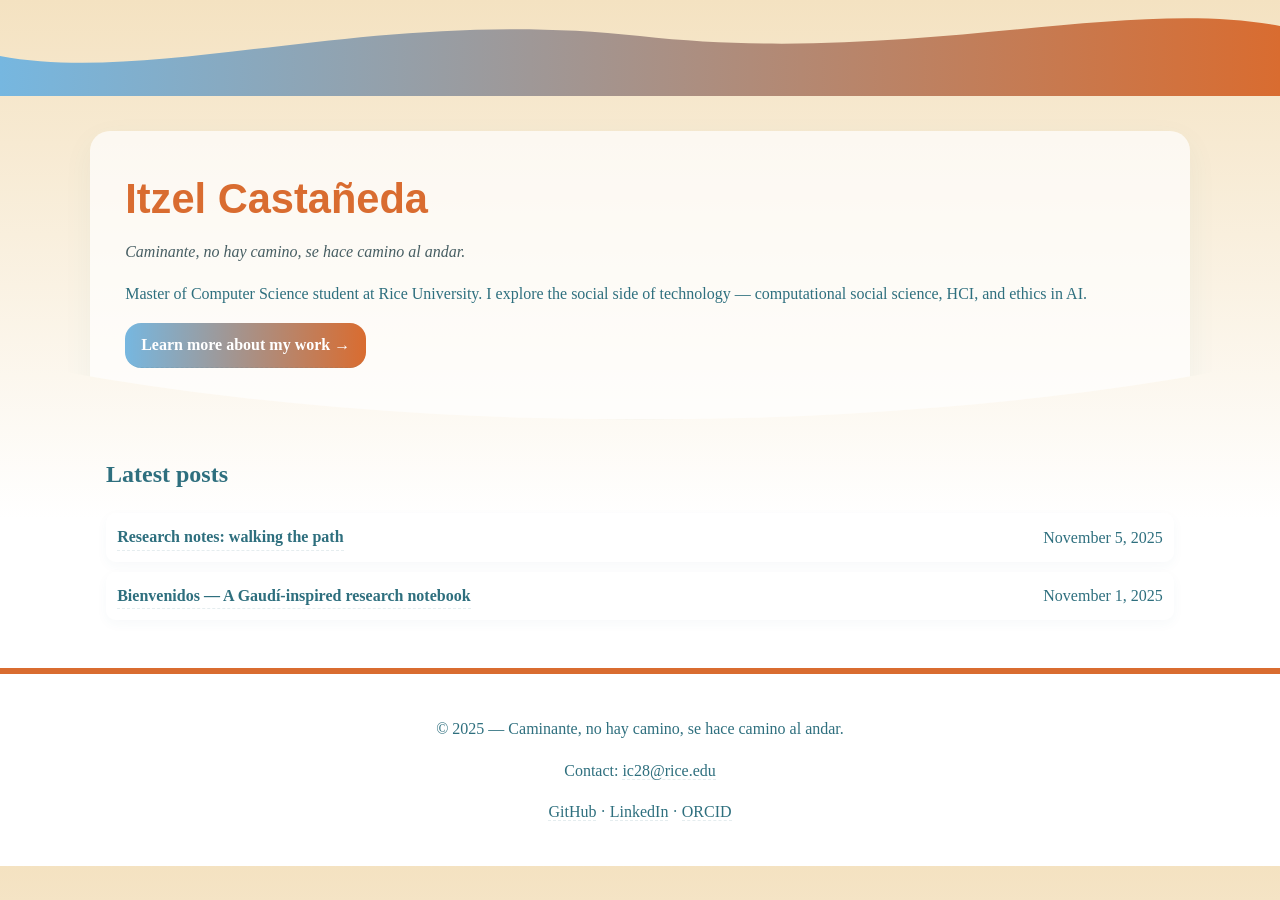
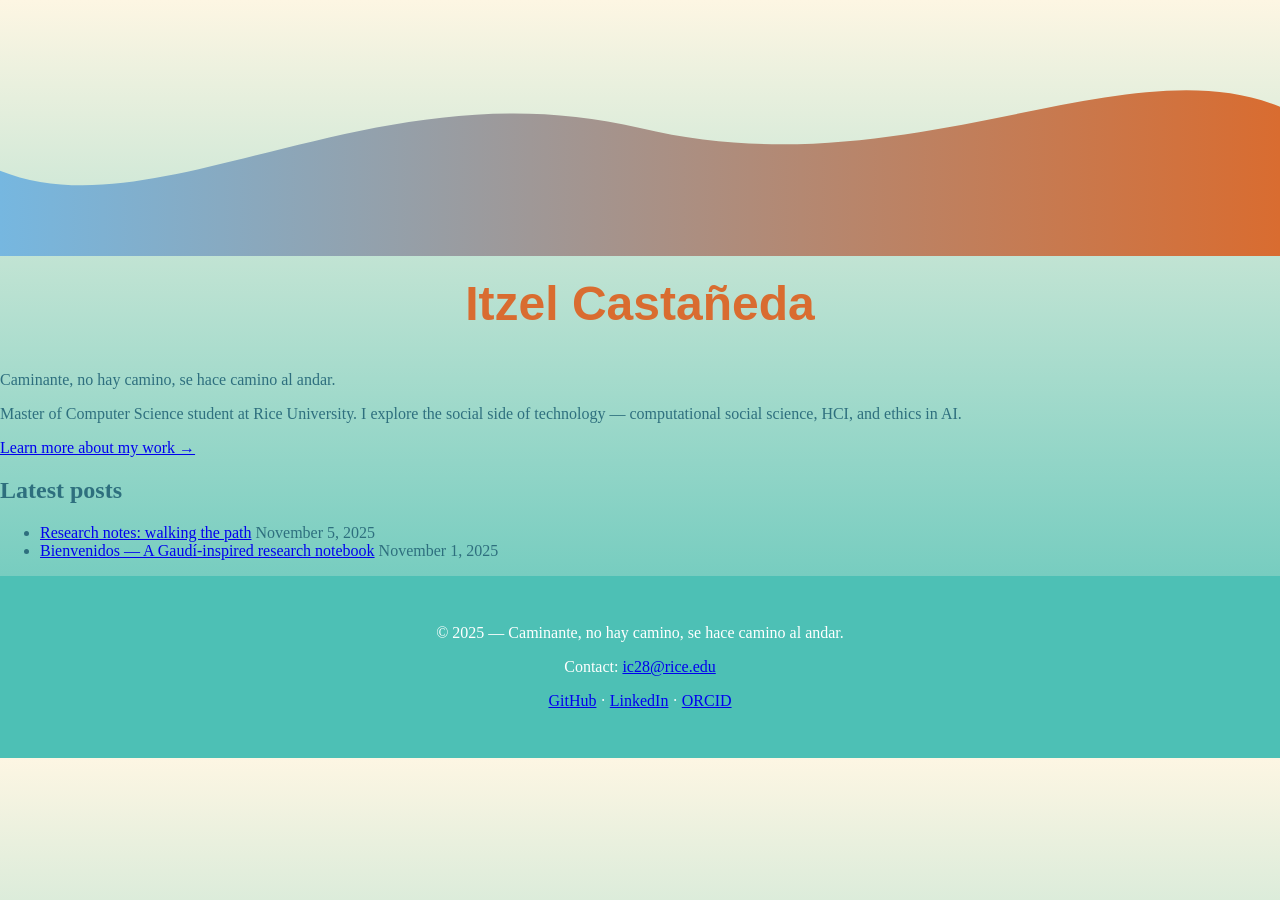
Before and after one commit to itzelcastaneda/itzelcastaneda.github.io, a Jekyll site: the page built from index.md, in a window 1280 px wide. Built offline with Jekyll 4.4.1, drawn with Linux system fonts in a browser that asks for light colours.

Commit message:
Update style.css

```diff
--- a/assets/css/style.css
+++ b/assets/css/style.css
@@ -1,67 +1,38 @@
-/* Gaudí-esque custom theme for Itzel Castañeda */
-/* Fonts: Josefin Sans (headings), Lora (body) */
-
-:root{
-  --terracotta: #D96C30;
-  --sky: #76B7E0;
-  --sand: #F4E2C1;
-  --teal: #2E6F7E;
-  --white: #FFFFFF;
+body {
+  font-family: 'Lora', serif;
+  background: linear-gradient(to bottom, #fdf6e3, #4dc0b5);
+  color: #2e6f7e;
+  margin: 0;
+  padding: 0;
+  overflow-x: hidden;
 }
 
-*{box-sizing:border-box}
-body{
-  margin:0;
-  font-family: 'Lora', serif;
-  color: var(--teal);
-  background: linear-gradient(180deg, var(--sand) 0%, #ffffff 60%);
-  line-height:1.6;
-  -webkit-font-smoothing:antialiased;
+h1 {
+  font-family: 'Josefin Sans', sans-serif;
+  font-size: 3rem;
+  color: #d96c30;
+  text-align: center;
+  margin-top: 1rem;
+  transition: transform 0.3s ease;
 }
 
-a{ color: var(--teal); text-decoration:none; border-bottom:1px dashed rgba(46,111,126,0.12) }
-a:hover{ color: var(--terracotta); text-decoration:none; }
+h1:hover {
+  transform: scale(1.05);
+}
 
-.site-header{
-  background: linear-gradient(90deg, rgba(118,183,224,0.12), rgba(217,108,48,0.06));
-  padding: 1rem 2rem;
-  border-bottom-left-radius: 24px;
-  border-bottom-right-radius: 24px;
-  box-shadow: 0 6px 18px rgba(46,111,126,0.06);
+header p {
+  text-align: center;
+  color: #fcd34d;
+  font-size: 1.2rem;
 }
-.nav-inner{ display:flex; align-items:center; justify-content:space-between; max-width:1100px; margin:0 auto; }
-.brand{ font-family:'Josefin Sans', sans-serif; font-weight:700; font-size:1.3rem; color:var(--terracotta) }
-.nav-links{ list-style:none; margin:0; padding:0; display:flex; gap:1rem; }
-.nav-links a{ font-weight:600; color:var(--teal) }
 
-.hero{
-  max-width:1100px; margin:2.2rem auto; padding:2.2rem; border-radius:20px; background:rgba(255,255,255,0.7);
-  box-shadow: 0 10px 30px rgba(46,111,126,0.06);
-  clip-path: ellipse(95% 100% at 50% 0%);
+footer {
+  text-align: center;
+  padding: 2rem;
+  background: #4dc0b5;
+  color: white;
 }
-.hero-inner h1{ font-family:'Josefin Sans', sans-serif; font-size:2.6rem; margin:0 0 0.3rem; color:var(--terracotta) }
-.tagline{ font-style:italic; color: #475e63; margin:0.4rem 0 0.8rem }
-.lead{ margin-bottom:1rem; }
 
-.cta{ display:inline-block; padding:0.6rem 1rem; border-radius: 16px; background: linear-gradient(90deg, var(--sky), var(--terracotta)); color: white; font-weight:700 }
-
-.posts-preview{ max-width:1100px; margin:1.8rem auto; padding:0 1rem; }
-.post-list{ list-style:none; padding:0; margin:0; display:grid; gap:0.6rem; }
-.post-item{ padding:0.7rem; border-radius:10px; background: rgba(255,255,255,0.9); display:flex; justify-content:space-between; align-items:center; box-shadow: 0 4px 12px rgba(46,111,126,0.04) }
-.post-item a{ font-weight:700 }
-
-.site-content{ padding-bottom:4rem }
-
-.site-footer{ margin-top:3rem; padding:1.6rem 1rem; background:#fff; border-top:6px solid var(--terracotta) }
-.footer-inner{ max-width:1100px; margin:0 auto; text-align:center; color:var(--teal) }
-
-.mosaic-svg{ width:100%; height:120px; display:block; margin-top:-24px; }
-
-@media (max-width:700px){
-  .hero-inner h1{ font-size:1.8rem }
-  .nav-inner{ padding:0 0.5rem }
-  .nav-links{ display:none }
-}
 .cursor-particle {
   position: absolute;
   width: 8px;
```
